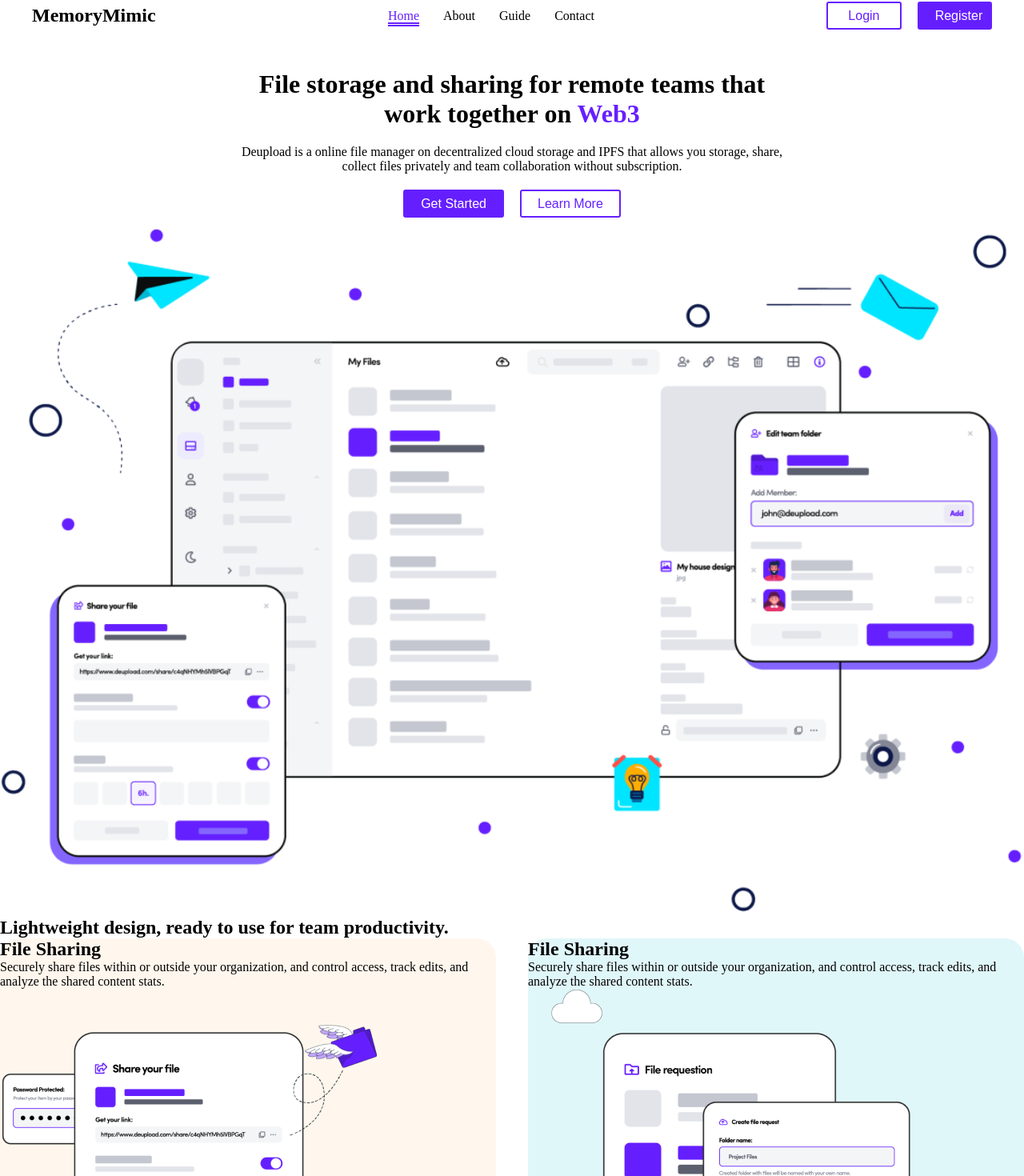
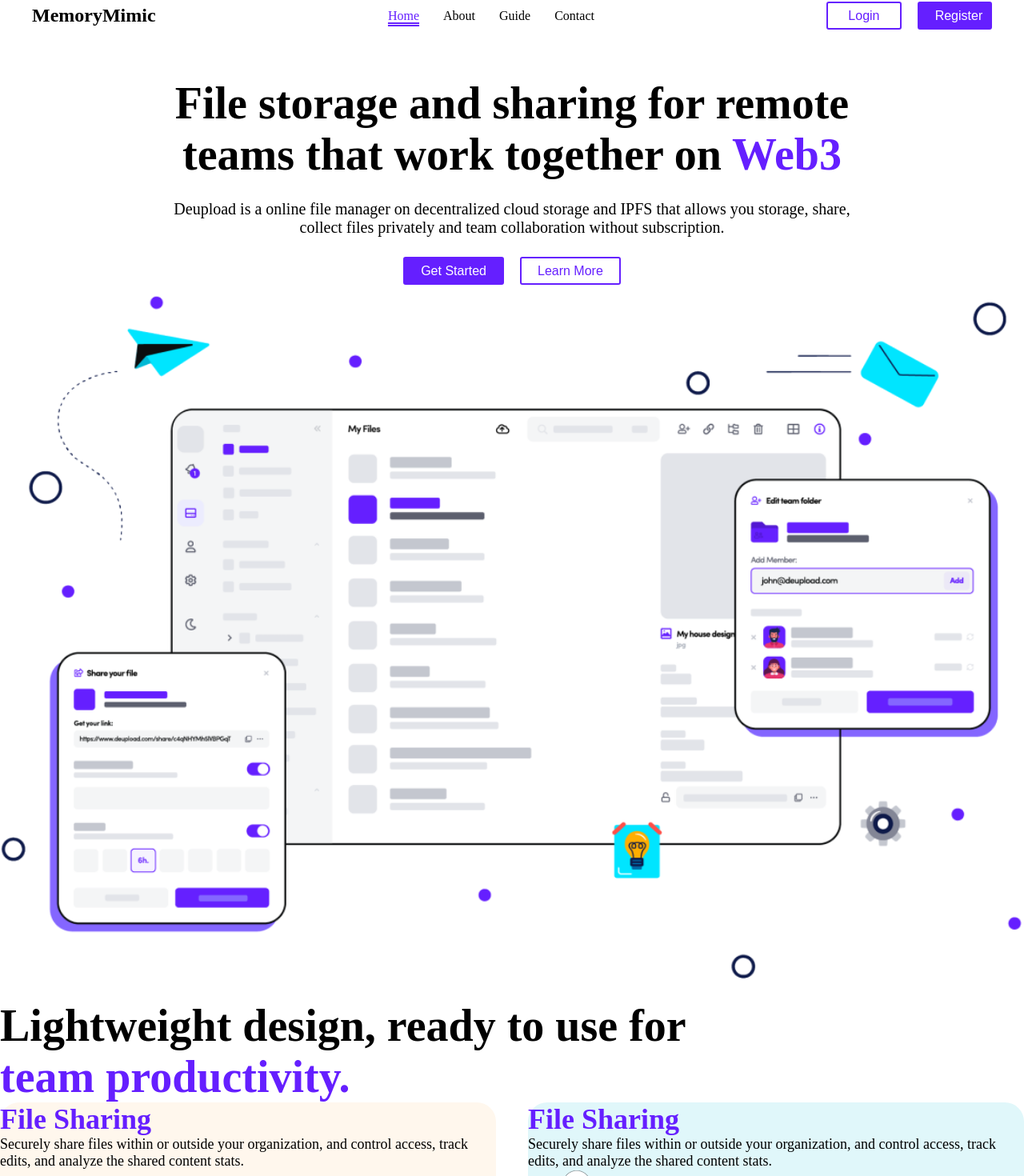
Before and after one commit to WinifredOgbeiwi/MemoryMimic-Fontend, a React (Vite) app: page / in a window 1280 px wide. Shown: the part 38-1508 px from the top of the page at 80% size. Built offline with nearby package versions, Linux system fonts and the light colour scheme.

Commit message:
CREATION:reusable texts

```diff
--- /dev/null
+++ b/src/components/common/Texts.jsx
@@ -0,0 +1,14 @@
+export const Heading = ({ text, span }) => (
+    <h1 style={{ fontSize: "3.5rem" }}> {text} <span style={{ color: "#651FFF" }}>{span}</span></h1>
+)
+
+export const HeadingParagraphs = ({ text }) => (
+    <p style={{ fontSize: "1.25rem" }}> {text} </p>
+)
+
+export const SubSubHeadings = ({ text, color }) => (
+    <h2 style={{ fontSize: "2.25rem", color: `${color}` }} > {text} </h2>
+)
+export const SubHeadingParagraphs = ({ text }) => (
+    <p style={{ fontSize: "1.125rem" }}> {text} </p>
+)
--- a/src/components/home/features.component.jsx
+++ b/src/components/home/features.component.jsx
@@ -1,20 +1,25 @@
 import React from 'react'
 import Images from '../../constant/assest'
 import Button from '../common/Button'
+import { Heading, SubHeadingParagraphs, SubSubHeadings, } from '../common/Texts'
 
 const Features = () => {
     return (
         <section>
-            <h1>Lightweight design, ready to use for team productivity.</h1>
+            <div className='title'>
+                <Heading text="Lightweight design, ready to use for " span="team productivity." />
+            </div>
+
             <div className='feature-boxes'>
                 <div className='box'>
-                    <h2>File Sharing</h2>
-                    <p>Securely share files within or outside your organization, and control access, track edits, and analyze the shared content stats.</p>
+                    <SubSubHeadings text="File Sharing" color="#651FFF" />
+                    <SubHeadingParagraphs text="Securely share files within or outside your organization, and control access, track edits, and analyze the shared content stats." />
                     <img src={Images.FeatureImage1} alt="" />
                 </div>
                 <div className='box'>
-                    <h2>File Sharing</h2>
-                    <p>Securely share files within or outside your organization, and control access, track edits, and analyze the shared content stats.</p>
+                    <SubSubHeadings text="File Sharing" color="#651FFF" />
+                    <SubHeadingParagraphs text="Securely share files within or outside your organization, and control access, track edits, and analyze the shared content stats."/>
+
                     <img src={Images.FeatureImage2} alt="" />
                 </div>
                 <div className='box'>
--- a/src/components/home/hero.component.jsx
+++ b/src/components/home/hero.component.jsx
@@ -1,21 +1,19 @@
 import React from 'react'
 import Button from '../common/Button'
 import Images from '../../constant/assest'
+import { Heading, HeadingParagraphs } from '../common/Texts'
 
 const Hero = () => {
   return (
     <main className='hero-container flex'>
       <div className='hero-content-container flex'>
-        <h1>
-          File storage and sharing for remote teams that work together on <span>Web3</span>
-        </h1>
-        <p>Deupload is a online file manager on decentralized cloud storage and IPFS that allows you storage, share, collect files privately and team collaboration without subscription.</p>
+        <Heading text=" File storage and sharing for remote teams that work together on" span="Web3" />
+        <HeadingParagraphs text="Deupload is a online file manager on decentralized cloud storage and IPFS that allows you storage, share, collect files privately and team collaboration without subscription." />
         <div className="nav-buttons">
           <Button text="Get Started" specific="nav-button" location="" />
           <Button text="Learn More" specific="nav-button2" location="" />
         </div>
       </div>
-
       <img src={Images.HeroImg} alt="" />
     </main>
   )
--- a/src/index.css
+++ b/src/index.css
@@ -9,7 +9,6 @@
     --medium-text: 18px;
     --large-text: 20px;
     --extra-large-text: 36px;
-
 }
 
 * {
--- a/src/styles/homepage.css
+++ b/src/styles/homepage.css
@@ -97,10 +97,11 @@
     text-align: center;
 }
 
-.hero-content-container {
-    width: 55%;
-    margin-top: 10px;
-    gap: 20px;
+.hero-content-container,
+.title {
+    width: 70%;
+    margin-top: 20px;
+    gap: 25px;
 }
 
 .hero-container img {
```
